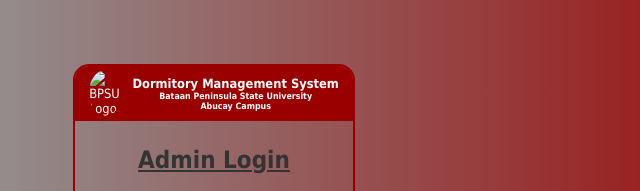
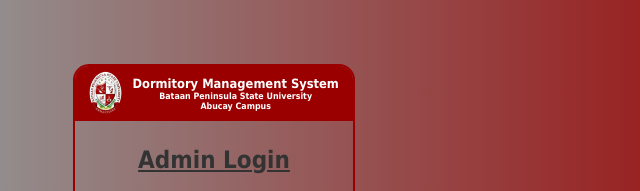
Before and after one commit to Skippy-iskipi/Dormitory-Management-System, a plain HTML site: page index.html in a window 1280 px wide. Shown: the part 161-352 px from the top of the page, 426-1066 px from the left. Drawn offline with Linux system fonts and the light colour scheme.

Commit message:
Update index.html

```diff
--- a/index.html
+++ b/index.html
@@ -11,7 +11,7 @@
         <div class="login-container">
             <div class="form-container">
                 <div class="header">
-                    <img src="/Thesis/Images/bpsu logo.png" alt="BPSU Logo" class="bpsu-logo">
+                    <img src="Images/bpsu logo.png" alt="BPSU Logo" class="bpsu-logo">
                     <span class="bpsu-text">
                         <h4>Dormitory Management System</h4>
                         <h5>Bataan Peninsula State University<br>Abucay Campus</h5>
```
